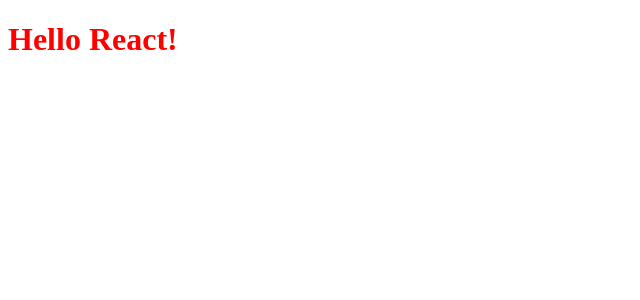
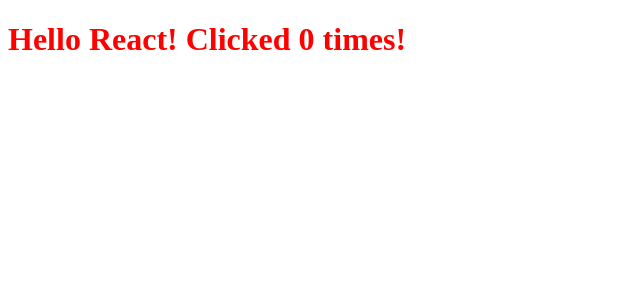
Before and after one commit to kuroneko0441/study-webpack, a React app: page / in a window 1280 px wide. Shown: the top 300 px of the page, without its empty margins (0-640 px from the left). Built offline with nearby package versions, Linux system fonts and the light colour scheme; the HTML template or start-up script is replaced by a standard one.

Commit message:
React state 추가

```diff
--- a/src/App/index.tsx
+++ b/src/App/index.tsx
@@ -6,13 +6,31 @@ interface Props {
   name?: string;
 }
 
-export class App extends React.Component<Props, unknown> {
+interface State {
+  clickCount: number;
+}
+
+export class App extends React.Component<Props, State> {
 
   public constructor(props: Props) {
     super(props);
+
+    this.state = {
+      clickCount: 0,
+    };
+
+    this.onClick = this.onClick.bind(this);
   }
 
   public render(): React.ReactNode {
-    return <h1 onClick={printMe}>Hello {this.props.name || 'stranger'}!</h1>;
+    return <h1 onClick={this.onClick}>Hello {this.props.name || 'stranger'}! Clicked {this.state.clickCount} times!</h1>;
+  }
+
+  private onClick(): void {
+    printMe();
+    this.setState({
+      ...this.state,
+      clickCount: this.state.clickCount + 1,
+    });
   }
 }
```
